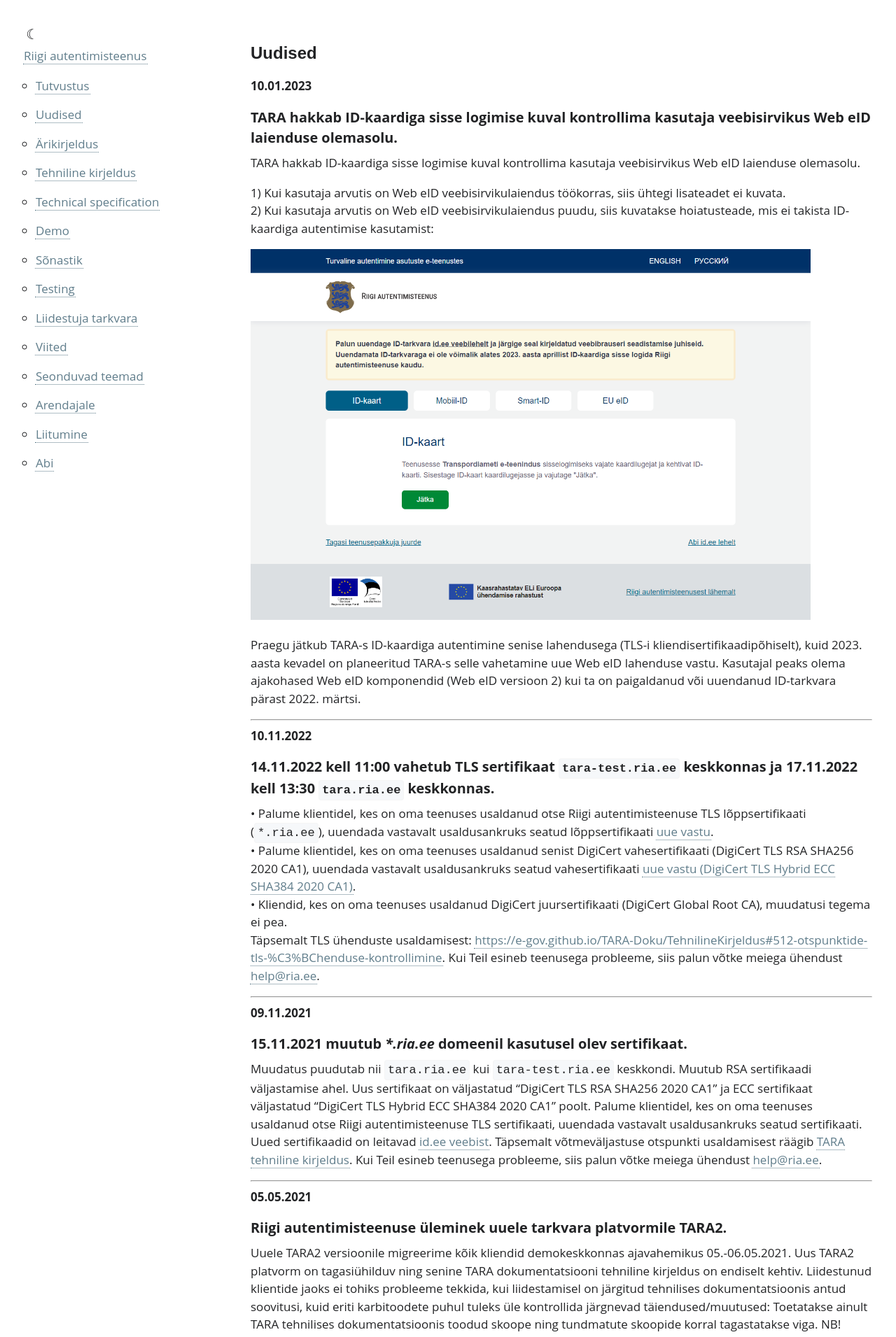
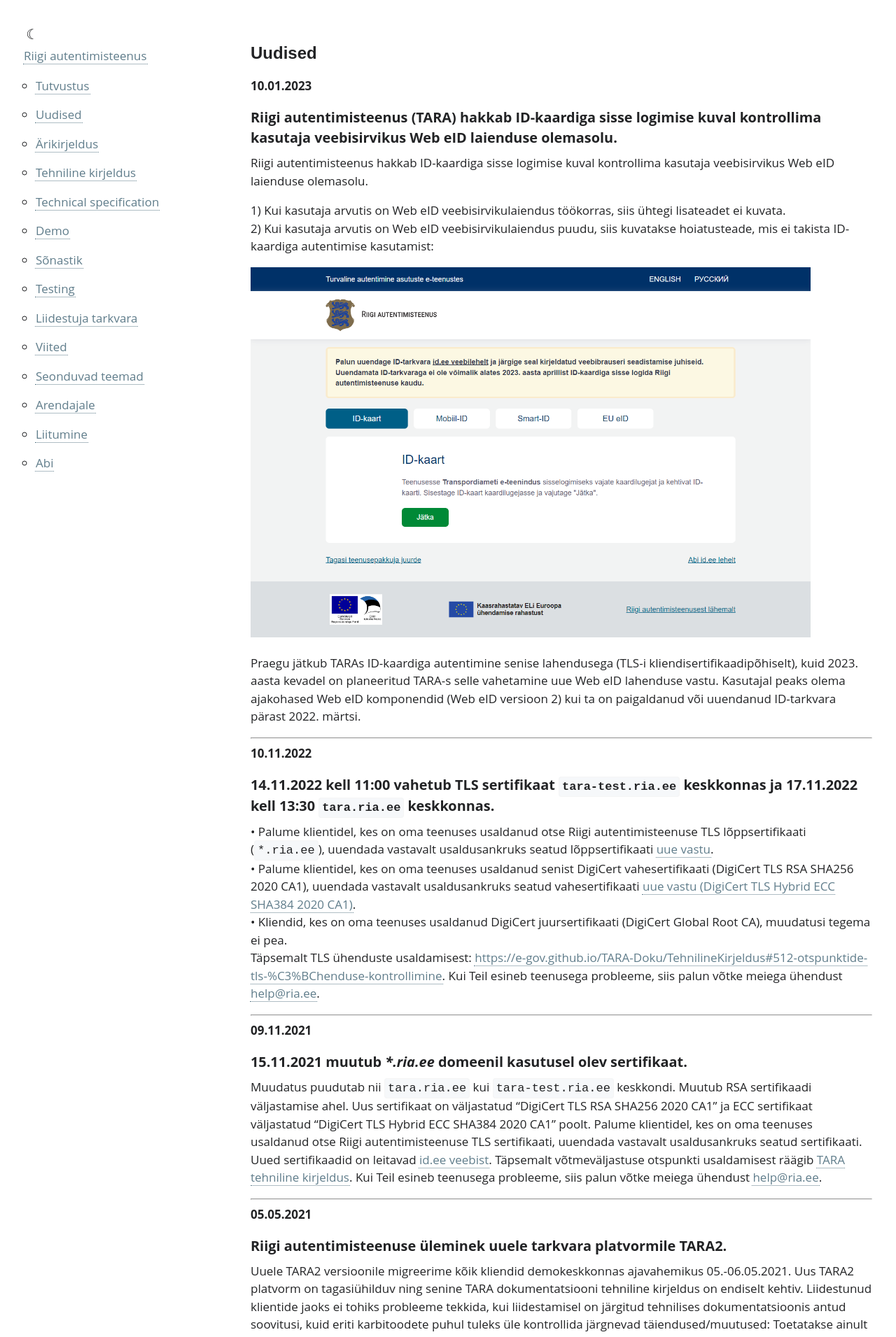
Before and after one commit to e-gov/TARA-Doku, a Jekyll site: the page built from Uudised.md, in a window 1280 px wide. Shown: the top 1911 px of the page at 70% size. Built offline with Jekyll 4.4.1, drawn with Linux system fonts in a browser that asks for light colours; our own code applies the rules of GitHub Pages for plain Markdown files.

Commit message:
Update Uudised.md

```diff
--- a/Uudised.md
+++ b/Uudised.md
@@ -5,15 +5,15 @@ permalink: Uudised
 # Uudised
 
 **10.01.2023**
-## TARA hakkab ID-kaardiga sisse logimise kuval kontrollima kasutaja veebisirvikus Web eID laienduse olemasolu.
-TARA hakkab ID-kaardiga sisse logimise kuval kontrollima kasutaja veebisirvikus Web eID laienduse olemasolu.
+## Riigi autentimisteenus (TARA) hakkab ID-kaardiga sisse logimise kuval kontrollima kasutaja veebisirvikus Web eID laienduse olemasolu.
+Riigi autentimisteenus hakkab ID-kaardiga sisse logimise kuval kontrollima kasutaja veebisirvikus Web eID laienduse olemasolu.
 
 1) Kui kasutaja arvutis on Web eID veebisirvikulaiendus töökorras, siis ühtegi lisateadet ei kuvata.<br>
 2) Kui kasutaja arvutis on Web eID veebisirvikulaiendus puudu, siis kuvatakse hoiatusteade, mis ei takista ID-kaardiga autentimise kasutamist:
 
 <img src='img/TARA_Web-eID.png' style='width:800px'>
 
-Praegu jätkub TARA-s ID-kaardiga autentimine senise lahendusega (TLS-i kliendisertifikaadipõhiselt), kuid 2023. aasta kevadel on planeeritud TARA-s selle vahetamine uue Web eID lahenduse vastu.
+Praegu jätkub TARAs ID-kaardiga autentimine senise lahendusega (TLS-i kliendisertifikaadipõhiselt), kuid 2023. aasta kevadel on planeeritud TARA-s selle vahetamine uue Web eID lahenduse vastu.
 Kasutajal peaks olema ajakohased Web eID komponendid (Web eID versioon 2) kui ta on paigaldanud või uuendanud ID-tarkvara pärast 2022. märtsi.
 
 ___
```
